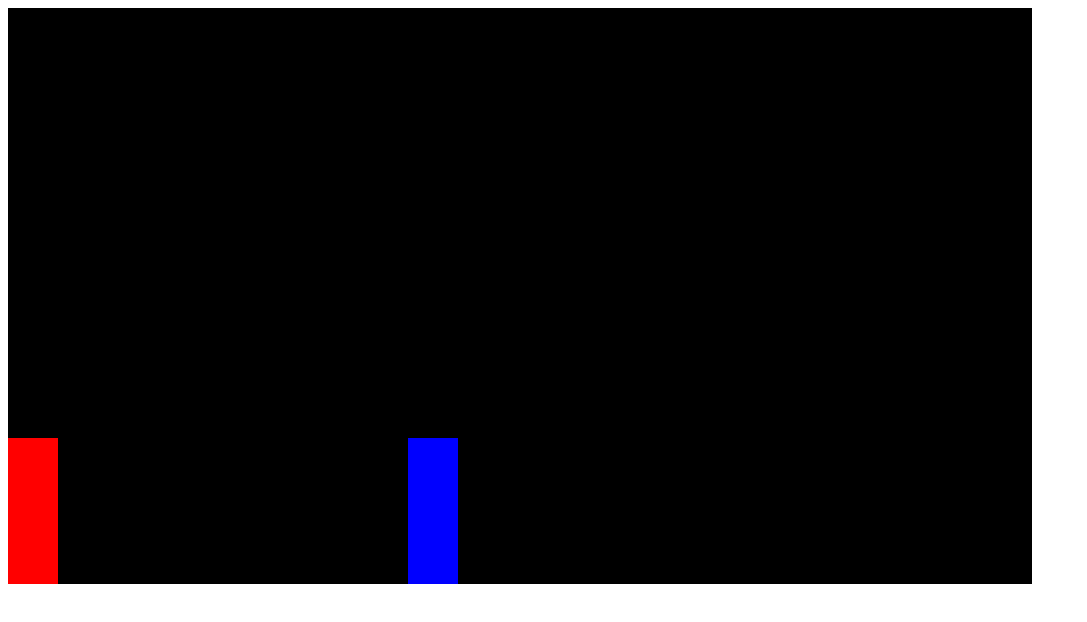
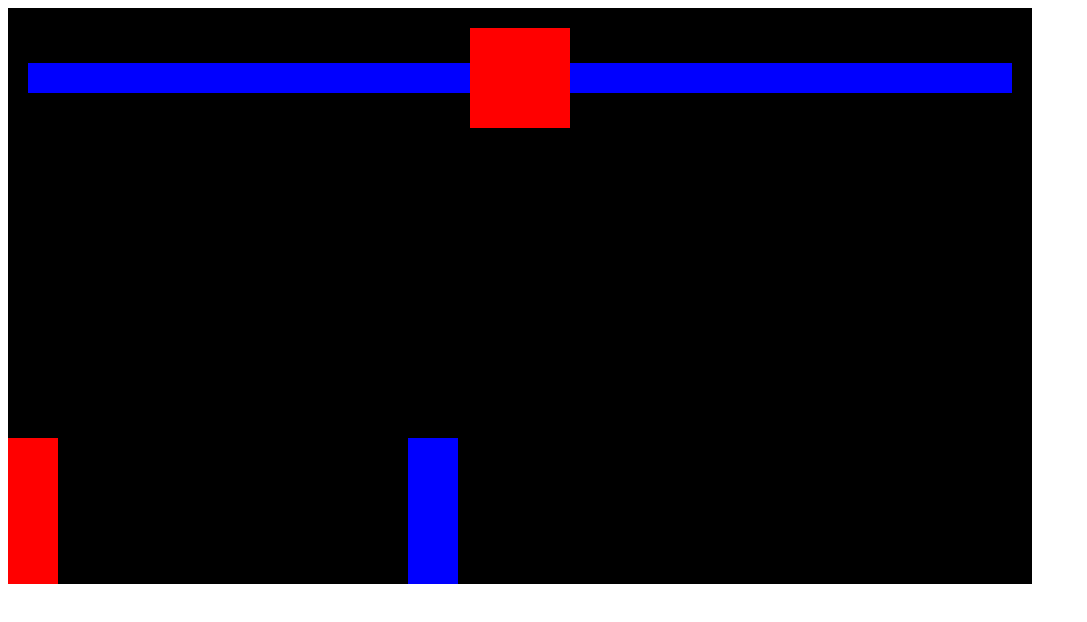
Before and after one commit to Stasdigayoyo/fighting-game, a plain HTML site: page index.html in a window 1280 px wide. Shown: the whole page, without its empty margins (0-1087 px from the left). Drawn offline with Linux system fonts and the light colour scheme.

Commit message:
Health Bar and Interface

```diff
--- a/index.html
+++ b/index.html
@@ -1,3 +1,26 @@
-<canvas></canvas>
+<head>
+  <link rel="stylesheet" href="style.css" />
+</head>
+<body>
+  <div class="container">
+    <div class="health__bar">
+      <div class="player__parent">
+        <div class="health__bar_player"></div>
+        <div id="playerHealth" class="health__bar_player_absolute"></div>
+      </div>
 
-<script src="index.js"></script>
+      <div class="health__bar_timer"></div>
+      <div class="enemy__parent">
+        <div class="health__bar_enemy"></div>
+        <div
+          id="enemyHealth"
+          class="health__bar_enemy_absolute"
+          style="left: 0"
+        ></div>
+      </div>
+    </div>
+    <canvas></canvas>
+  </div>
+
+  <script src="index.js"></script>
+</body>
--- a/index.js
+++ b/index.js
@@ -25,6 +25,7 @@ class Sprite {
     };
     this.isAttacking;
     this.color = color;
+    this.health = 100;
   }
   draw() {
     context.fillStyle = this.color;
@@ -162,7 +163,8 @@ function animate() {
     player.isAttacking
   ) {
     player.isAttacking = false;
-    console.log("player attack");
+    enemy.health -= 20;
+    document.querySelector("#enemyHealth").style.width = enemy.health + "%";
   }
   //enemy
   if (
@@ -173,7 +175,8 @@ function animate() {
     enemy.isAttacking
   ) {
     enemy.isAttacking = false;
-    console.log("enemy attack");
+    player.health -= 20;
+    document.querySelector("#playerHealth").style.width = player.health + "%";
   }
 }
 animate();
--- /dev/null
+++ b/style.css
@@ -0,0 +1,51 @@
+* {
+  box-sizing: border-box;
+}
+.container {
+  position: relative;
+  display: inline-block;
+}
+.health__bar {
+  position: absolute;
+  display: flex;
+  width: 100%;
+  align-items: center;
+  padding: 20px;
+}
+
+.health__bar_player {
+  background-color: yellow;
+  height: 30px;
+  width: 100%;
+}
+.health__bar_timer {
+  background-color: red;
+  height: 100px;
+  width: 100px;
+  flex-shrink: 0;
+}
+.enemy__parent,
+.player__parent {
+  position: relative;
+  height: 30px;
+  width: 100%;
+}
+.player__parent {
+  display: flex;
+  justify-content: flex-end;
+}
+.health__bar_enemy {
+  background-color: yellow;
+  height: 30px;
+}
+.health__bar_enemy_absolute,
+.health__bar_player_absolute {
+  position: absolute;
+  background-color: blue;
+  top: 0;
+  right: 0;
+  bottom: 0;
+}
+.health__bar_player_absolute {
+  width: 100%;
+}
```
